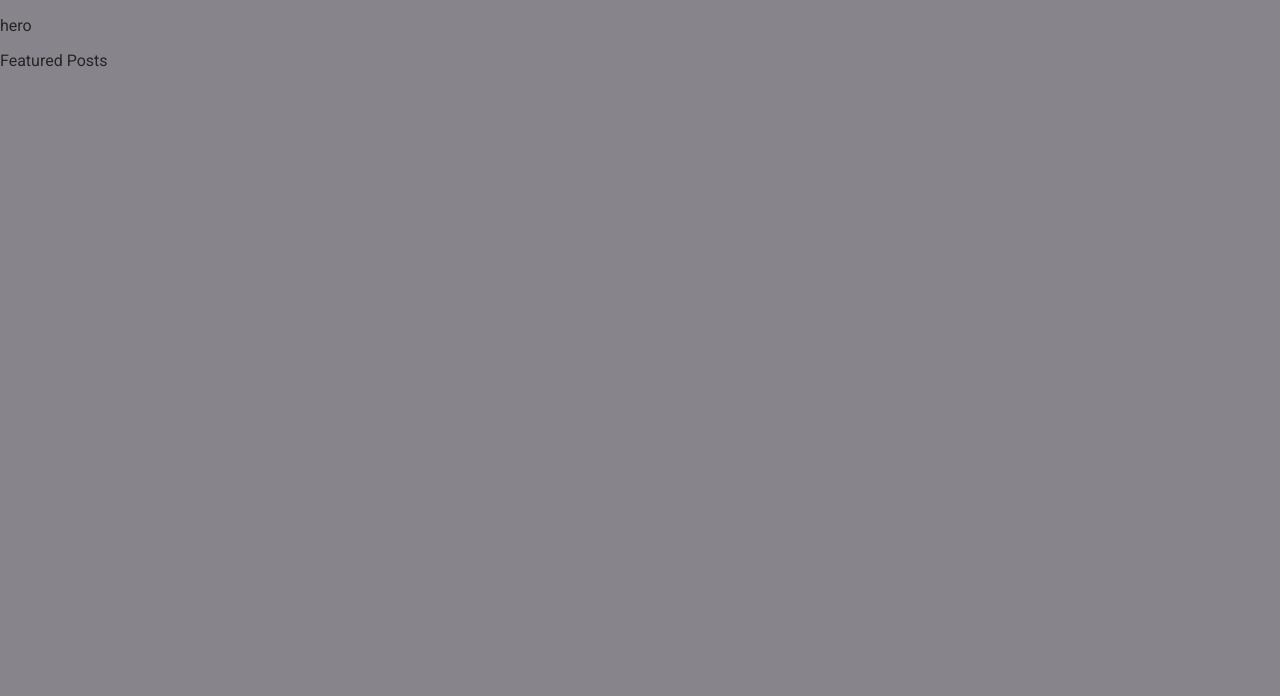
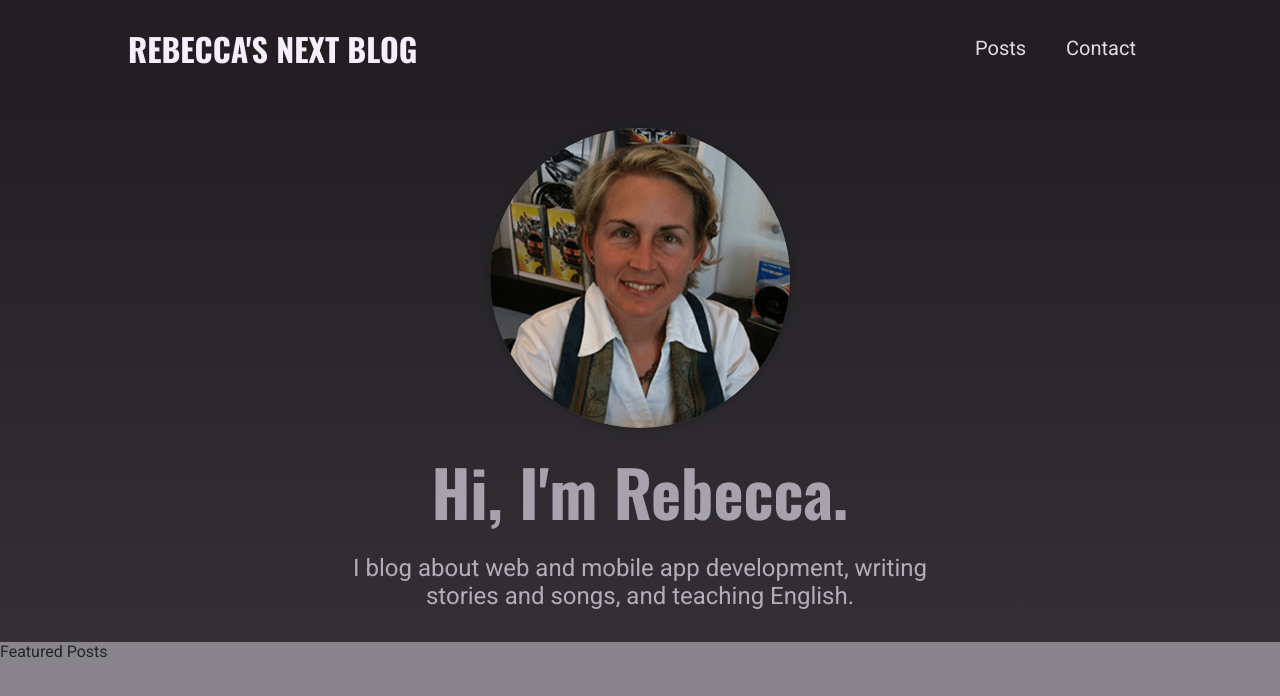
Before and after one commit to ryhanlon/next_blog, a Next.js app: page / in a window 1280 px wide. Shown: the top 696 px of the page. Built offline with nearby package versions, Linux system fonts and the light colour scheme.

Commit message:
re: set up pages, home-page & layout components

```diff
--- a/components/home-page/hero.js
+++ b/components/home-page/hero.js
@@ -1,9 +1,17 @@
-import { styles } from './hero.module.css';
+import Image from 'next/image';
+
+import classes from './hero.module.css';
 
 function Hero(props) {
 	return (
-		<section>
-			<p>hero</p>
+		<section className={classes.hero}>
+			<div className={classes.image}>
+				<Image src="/images/site/becca.png" alt='An image of Rebecca.' width={300} height={300}/>
+			</div>
+			<h1>Hi, I'm Rebecca.</h1>
+			<p>
+				I blog about web and mobile app development, writing stories and songs, and teaching English.
+			</p>
 		</section>
 	);
 }
--- /dev/null
+++ b/components/layout/layout.js
@@ -0,0 +1,14 @@
+import React, {Fragment} from 'react';
+
+import MainNavigation from './main-navigation';
+
+function Layout(props) {
+	return (
+		<Fragment>
+			<MainNavigation />
+			<main>{props.children}</main>
+		</Fragment>
+	);
+}
+
+export default Layout;
--- /dev/null
+++ b/components/layout/logo.js
@@ -0,0 +1,11 @@
+import React from 'react';
+
+import classes from './logo.module.css';
+
+function Logo() {
+	return (
+		<div className={classes.logo}>Rebecca's Next Blog</div>
+	);
+}
+
+export default Logo;
--- /dev/null
+++ b/components/layout/logo.module.css
@@ -0,0 +1,13 @@
+.logo {
+  text-transform: uppercase;
+  font-size: var(--size-5);
+  font-weight: bold;
+  font-family: 'Oswald', sans-serif;
+  color: var(--color-grey-50);
+}
+
+@media (min-width: 768px) {
+  .logo {
+    font-size: var(--size-8);
+  }
+}
--- /dev/null
+++ b/components/layout/main-navigation.js
@@ -0,0 +1,24 @@
+import Link from 'next/link';
+
+import classes from './main-navigation.module.css'
+import Logo from './logo';
+
+function MainNavigation(props) {
+	return (
+		<header className={classes.header}>
+			<Link href='/'>
+				<a>
+					<Logo/>
+				</a>
+			</Link>
+			<nav>
+				<ul>
+					<li><Link href='/posts'>Posts</Link></li>
+					<li><Link href='/contact'>Contact</Link></li>
+				</ul>
+			</nav>
+		</header>
+	);
+}
+
+export default MainNavigation;
--- /dev/null
+++ b/components/layout/main-navigation.module.css
@@ -0,0 +1,42 @@
+.header {
+  width: 100%;
+  height: 6rem;
+  background-color: var(--color-grey-900);
+  display: flex;
+  justify-content: space-between;
+  align-items: center;
+  padding: 0 10%;
+}
+
+.header ul {
+  list-style: none;
+  display: flex;
+  align-items: baseline;
+  margin: 0;
+  padding: 0;
+}
+
+.header li {
+  margin: 0 var(--size-4);
+}
+
+.header a {
+  color: var(--color-grey-100);
+  font-size: var(--size-4);
+}
+
+.header a:hover,
+.header a:active,
+.header a.active {
+  color: var(--color-grey-200);
+}
+
+@media (min-width: 768px) {
+  .header ul {
+    gap: 0.5rem;
+  }
+
+  .header a {
+    font-size: var(--size-5);
+  }
+}
--- a/pages/_app.js
+++ b/pages/_app.js
@@ -1,7 +1,12 @@
 import '../styles/globals.css'
+import Layout from "../components/layout/layout";
 
-function MyApp({ Component, pageProps }) {
-  return <Component {...pageProps} />
+function MyApp({Component, pageProps}) {
+	return (
+		<Layout>
+			<Component {...pageProps} />
+		</Layout>
+	);
 }
 
 export default MyApp
--- a/pages/index.js
+++ b/pages/index.js
@@ -3,7 +3,7 @@ import {Fragment} from "react";
 import Hero from '../components/home-page/hero';
 import FeaturedPosts from "../components/home-page/featured-posts";
 
-function HomePage(props) {
+function HomePage() {
 	return (
 		<Fragment>
 			<Hero/>
```
Also changed, not shown: pages/contact.js (renamed from pages/Contact.js), public/images/site/becca.png (added), 1 other file (tests, documents, lock files or other folders).
